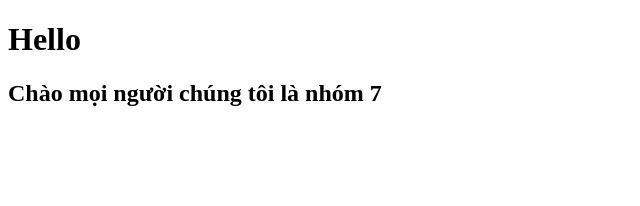
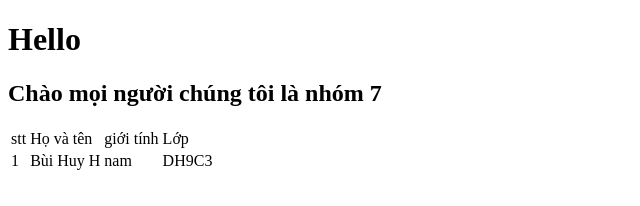
Before and after one commit to buihuyhiep0406/test-demo, a plain HTML site: page index.html in a window 1280 px wide. Shown: the whole page, without its empty margins (0-640 px from the left). Drawn offline with Linux system fonts and the light colour scheme.

Commit message:
update file index.html

```diff
--- a/index.html
+++ b/index.html
@@ -8,7 +8,20 @@
 </head>
 <body>
     <h1>Hello</h1>
-
     <h2>Chào mọi người chúng tôi là nhóm 7</h2>
+    <table>
+        <tr>
+            <td>stt</td>
+            <td>Họ và tên</td>
+            <td>giới tính</td>
+            <td>Lớp</td>
+        </tr>
+        <tr>
+            <td>1</td>
+            <td>Bùi Huy H</td>
+            <td>nam</td>
+            <td>DH9C3</td>
+        </tr>
+    </table>
 </body>
 </html>
```
